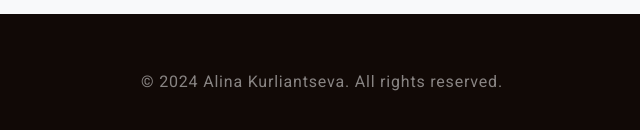
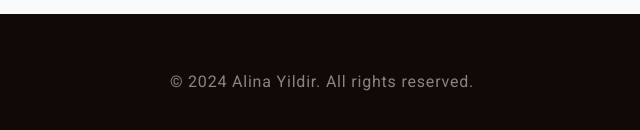
Before and after one commit to yildiramdsa/web-development-snippets, a plain HTML site: page healthy-eating/healthy-eating.html in a window 1280 px wide. Shown: the part 6103-6233 px from the top of the page, 318-958 px from the left. Drawn offline with Linux system fonts and the light colour scheme.

Commit message:
healthy-eating project

```diff
--- a/healthy-eating/healthy-eating.html
+++ b/healthy-eating/healthy-eating.html
@@ -304,7 +304,7 @@
 <footer class="bg-black text-center text-white-50">
   <div class="container"> &#169;&nbsp;<script>
                 document.write(new Date().getFullYear())
-            </script> Alina Kurliantseva. All rights reserved. </div>
+            </script> Alina Yildir. All rights reserved. </div>
 </footer>
 <script src="js/jquery.js"></script>
 <script src="js/bootstrap.bundle.js"></script>
```
